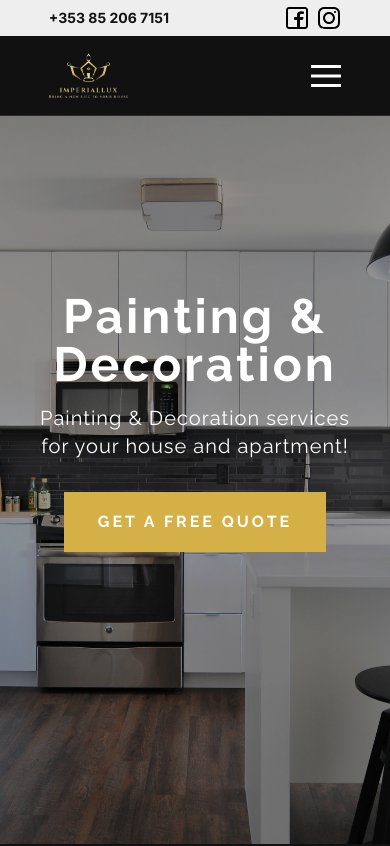
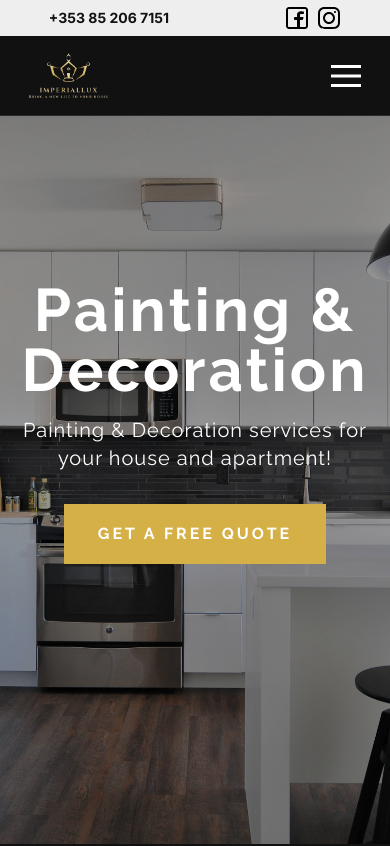
Before and after one commit to poofy25/imperial-lux, a Next.js app: page / in a window 390 px wide. Shown: the top 846 px of the page. Built offline with nearby package versions, Linux system fonts and the light colour scheme.

Commit message:
mobile responsive

```diff
--- a/src/app/globals.css
+++ b/src/app/globals.css
@@ -27,5 +27,5 @@ h2 {
   @apply !text-3xl md:!text-4xl
 }
 h1 {
-  @apply !text-5xl md:!text-7xl
+  @apply !text-6xl md:!text-7xl
 }
--- a/src/components/Navbar/NavBar.jsx
+++ b/src/components/Navbar/NavBar.jsx
@@ -29,7 +29,7 @@ export default function NavBar () {
             </div>
             <nav id='navbar'
             className={` navBar border-0 border-b border-solid border-[rgba(255,255,255,0.1)]
-            flex flex-row items-center w-full h-[80px] overflow-hidden px-[12.5vw]
+            flex flex-row items-center w-full h-[80px] overflow-hidden px-[7.5vw] md:px-[12.5vw]
             justify-between box-border sticky top-[0px] z-40 transition-all bg-background
             `}
             >
```
